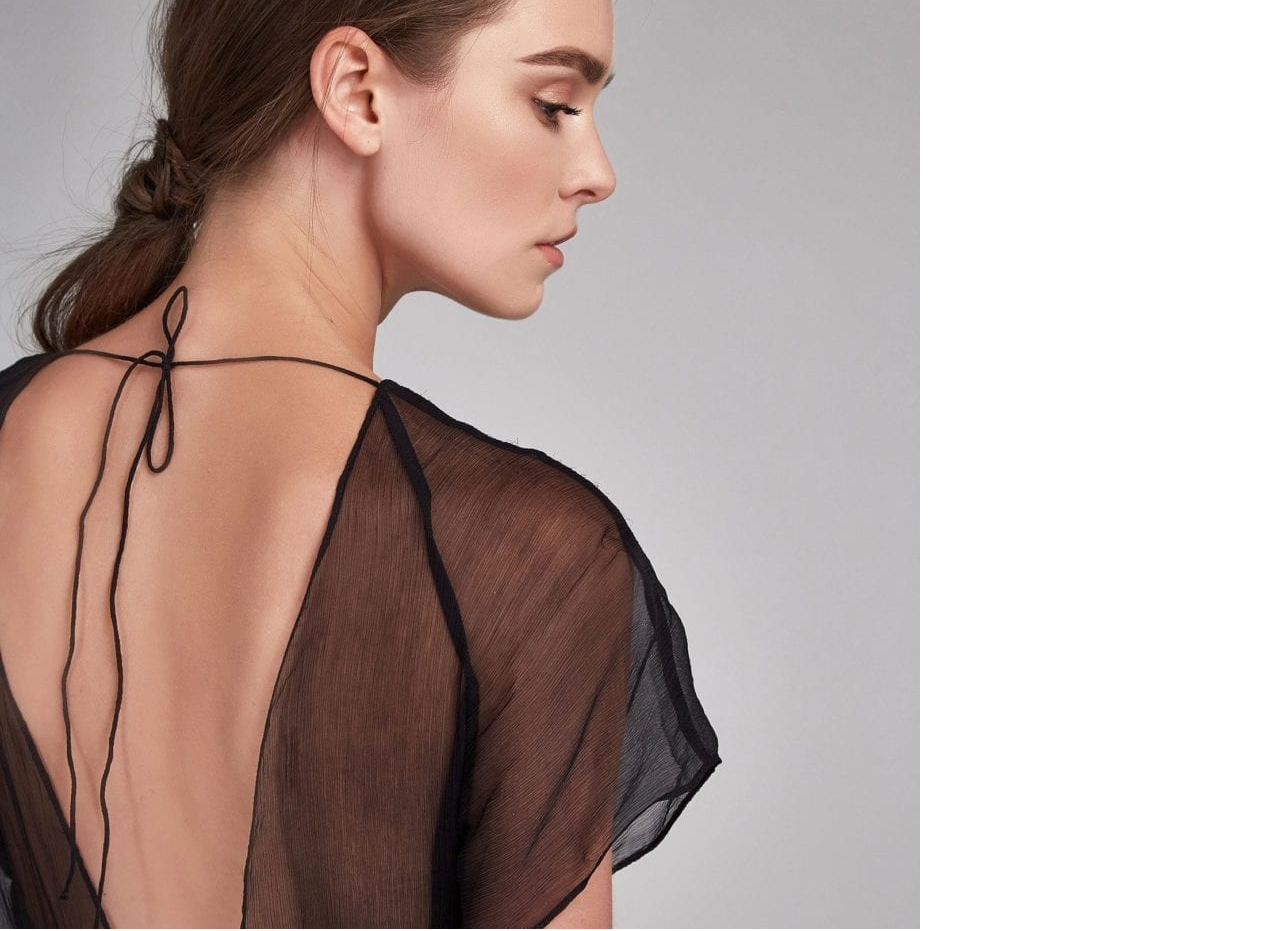
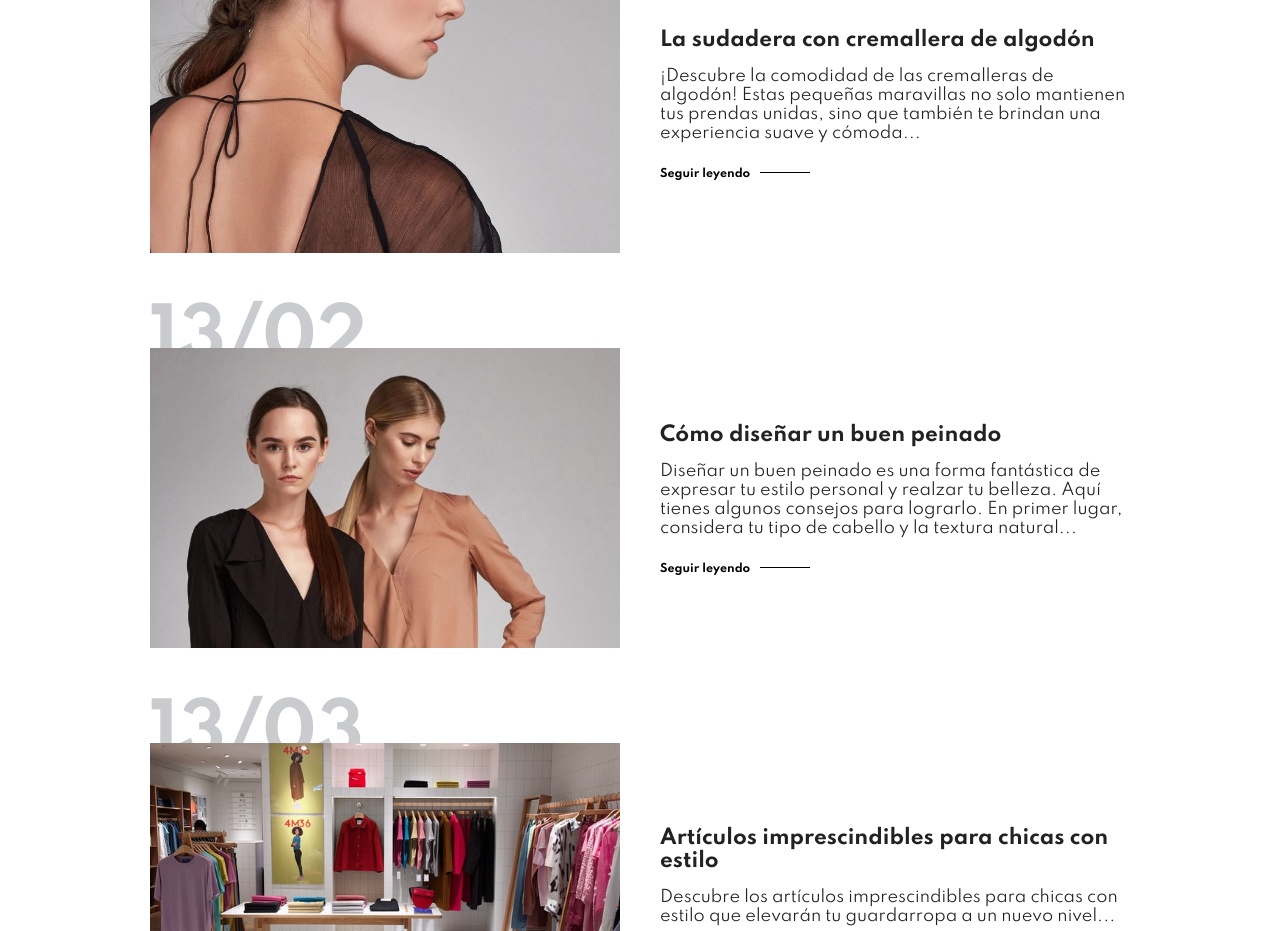
Before and after one commit to stevenmoncada2653/tienda_online_fesc, a plain HTML site: page blog.html in a window 1280 px wide. Shown: the part 677-1608 px from the top of the page. Drawn offline with Linux system fonts and the light colour scheme.

Commit message:
se acomoda los diseños y acomodacion de blog
se acomoda la informacion del blog y se da un toque de mejor diseño.

```diff
--- a/style.css
+++ b/style.css
@@ -667,6 +667,69 @@ footer .copyright{
     background-image: url(img/blog/b19.jpg);
 }
 
+#blog { /*aca formamos un espacio en los bloques osea espacio estre la img informacion y mas*/
+    padding: 150px 150px 0 150px;
+}
+
+#blog .blog-box { /*aca podemos colar nuestra img y text en una fila*/
+    display: flex;
+    align-items: center;
+    width: 100%;
+    position: relative;
+    padding-bottom: 90px;
+}
+
+#blog .blog-img { /*aca la imagen se le dice que va ocupar un ancho de 50% para que el 50 este destinado la informacion*/
+    width: 50%;
+    margin-right: 40px;
+}
+
+#blog img{ /*se mejora la posicion la imagen que sea fija*/
+    width: 100%;
+    height: 300px;
+    object-fit: cover;
+}
+
+#blog .blog-details { /*aca se le da forma espacio que va ocupar la informacion*/
+    width: 50%;
+}
+
+#blog .blog-details a{ /*aca se mejora el diseño del botton de (Seguir leyendo), como su tamaño que va ocupar que va ser 11px, se soloca posicion relactiva eso para que alla delizamiento inferior*/
+    text-decoration: none;
+    font-size: 11px;
+    color: #000;
+    font-weight: 700;
+    position: relative;
+    transition: 0.3s;
+}
+
+#blog .blog-details a::after{ /*aca se crea la linea que va a lado de botton y la parte de arriba se coloca la posicion relactive para que por crear la linea no alla delizamiento inferior*/
+    content: "";
+    width: 50px;
+    height: 1px;
+    background-color: #000;
+    position: absolute;
+    top: 4px;
+    right: -60px;
+}
+
+#blog .blog-details a:hover{ /*ahora con eso podemos ver que cuando medio pasemos por el botton(Seguir leyendo) va tener un un color cuando lo oprimamos o paremos en el*/
+    color: #088178;
+}
+
+#blog .blog-details a:hover:after { /*aca se la de color a la linea (___) que esta lado seguir leyendo*/
+    background-color: #088178;
+}
+
+#blog .blog-box h1 { /*aca se posiciono y dio color a texto que va encima de la img, con z-index hacemos que aparezca detras de la img*/
+    position: absolute;
+    top: -40px;
+    left: 0;
+    font-size: 70px;
+    font-weight: 700;
+    color: #c9cbce;
+    z-index: -9;
+}
 /*Iniciar consulta de medios, que se adapte a dispositivos medianos*/
 
 @media (max-width:799px) {
```
